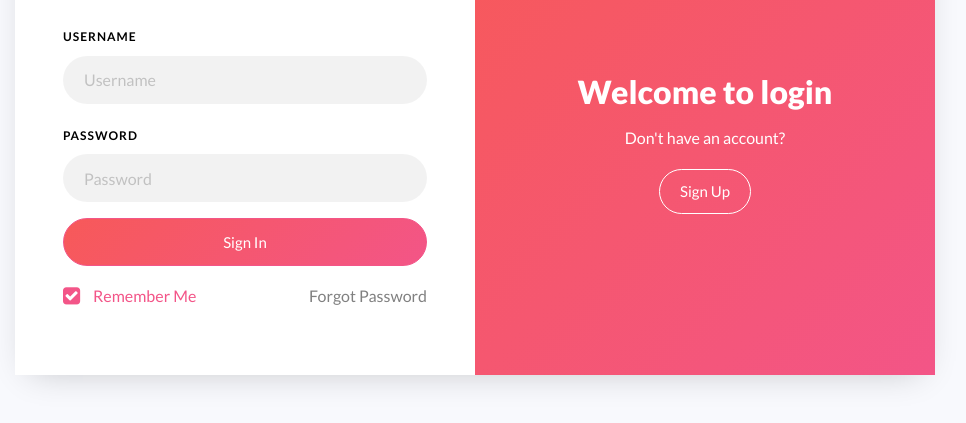
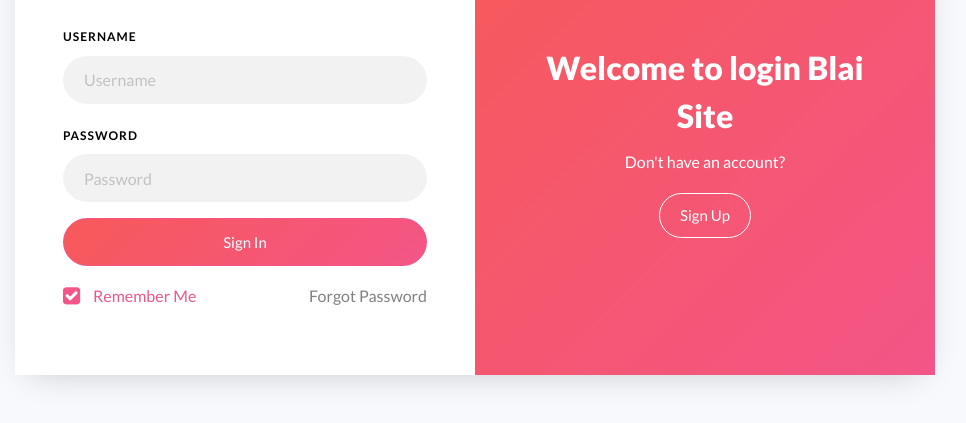
Before and after one commit to Quixotac/exemplesA, a plain HTML site: page index.html in a window 1280 px wide. Shown: the part 303-726 px from the top of the page, without its empty margins (165-1131 px from the left). Drawn offline with Linux system fonts and the light colour scheme.

Commit message:
Tercer ejemplso,modificación de ficheros index y txt

```diff
--- a/index.html
+++ b/index.html
@@ -25,7 +25,7 @@
 					<div class="wrap d-md-flex">
 						<div class="text-wrap p-4 p-lg-5 text-center d-flex align-items-center order-md-last">
 							<div class="text w-100">
-								<h2>Welcome to login</h2>
+								<h2>Welcome to login Blai Site</h2>
 								<p>Don't have an account?</p>
 								<a href="#" class="btn btn-white btn-outline-white">Sign Up</a>
 							</div>
```
Also changed, not shown: Test.txt.
